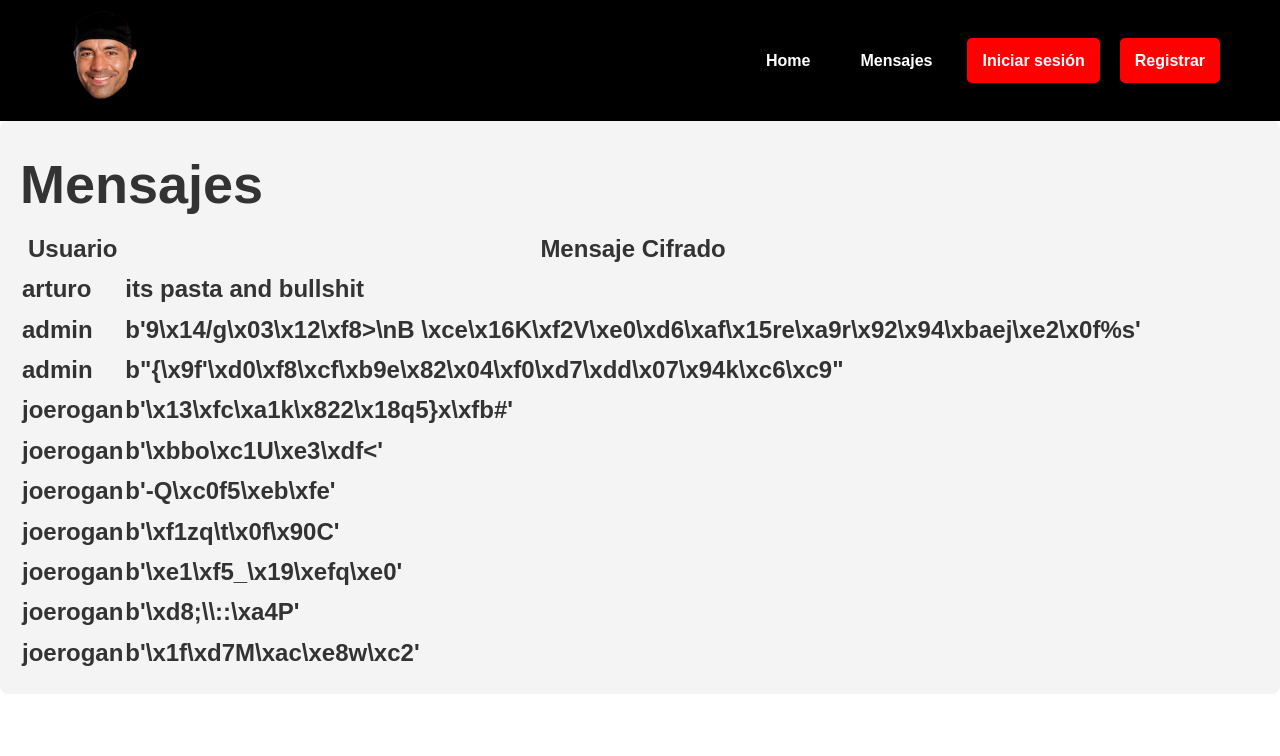
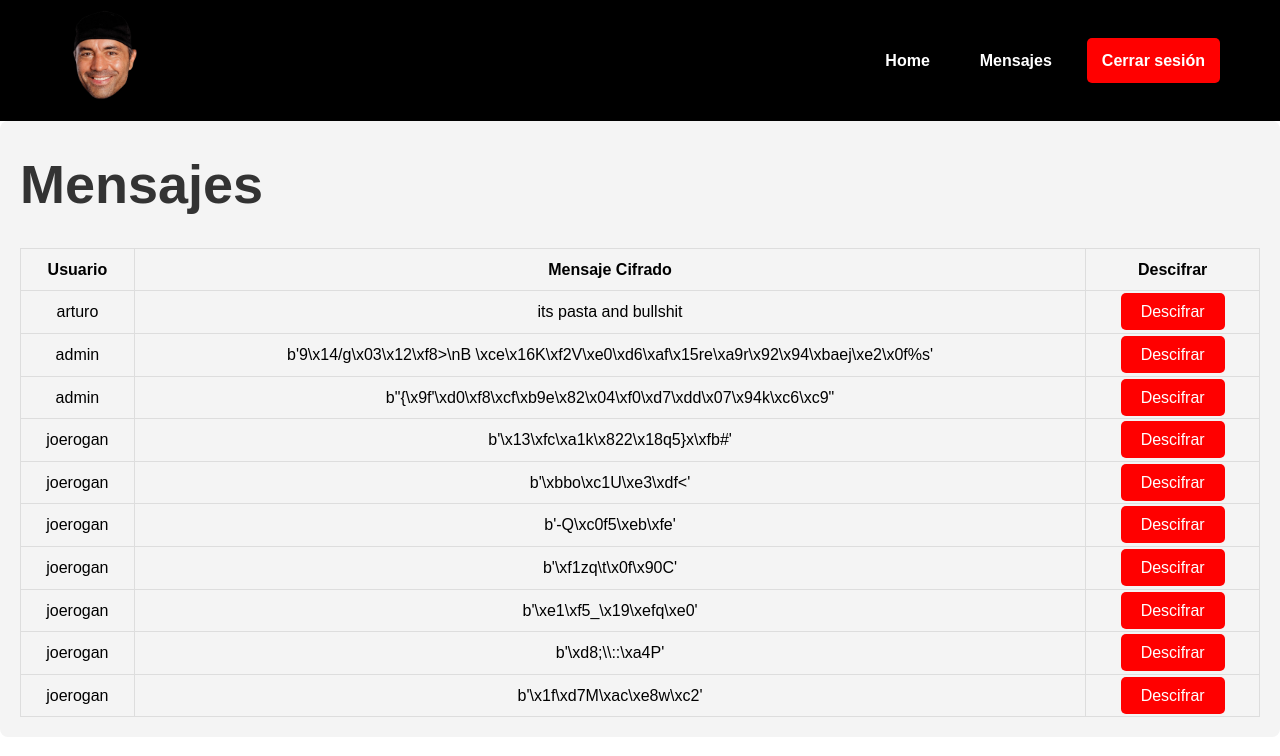
Before and after one commit to arutrosotillo/trabajo_cripto, a Flask app: page /mensajes in a window 1280 px wide. Shown: the top 756 px of the page. Run offline with Flask 3, Linux system fonts and the light colour scheme; a user stored in the database is signed in; data comes from the database, SQL or seed files in the repository; both versions use the stored data as it was after the commit.

Commit message:
Arreglos página mensajes y comienzo desarrollo Descifrar

```diff
--- a/app.py
+++ b/app.py
@@ -4,14 +4,21 @@ import sqlite3
 import bcrypt
 from Crypto.Cipher import AES # para cifrar y descifrar
 from Crypto.Random import get_random_bytes
+
+
 app = Flask(__name__)
 app.secret_key = 'your_secret_key'
+
+
 
 def get_db_connection():
     conn = sqlite3.connect('database.db')
     conn.row_factory = sqlite3.Row
     return conn
 
+@app.context_processor #Esto es para que el header sepa en cualquier html si el usuario está logueado o no
+def inject_user():
+    return dict(is_logged_in='user_id' in session)
 
 @app.route('/')
 def index():
@@ -85,7 +92,7 @@ def submit_message():
     message = request.form['message']
 
     # Aquí empieza la lógica para cifrar
-    key = get_random_bytes(32) # Use a stored / generated key
+    key = b'123456789' # Use a stored / generated key
     data = message.encode('utf-8')
 
     cipher_encrypt = AES.new(key, AES.MODE_CFB) # Utiliza el modo CFB
@@ -124,5 +131,6 @@ def mensajes():
 
 
 
+
 if __name__ == '__main__':
     app.run(debug=True)
--- a/static/css/styles.css
+++ b/static/css/styles.css
@@ -96,9 +96,6 @@ nav {
     margin-bottom: 20px;
 }
 
-
-
-
 .formato-mensajes {
     padding: 20px;
     background-color: #f4f4f4;
@@ -112,11 +109,17 @@ nav {
     color: #333;
 }
 
+.elementos-tabla {
+    width: 100%;
+    border-collapse: collapse;
+    margin-top: 20px;
+    border: 1px solid #ddd;
+}
 
-.elementos-tabla {
-    font-size: 24px;
-    font-weight: bold;
-    color: #333;
+.elementos-tabla th, .elementos-tabla td {
+    border: 1px solid #ddd; /* Asegura que las celdas también tengan bordes */
+    padding: 8px;
+    text-align: center; /* Centra el texto en las celdas */
 }
 
 table.grande {
@@ -139,4 +142,5 @@ table.grande th {
 
 table.grande td {
     text-align: center; /* Centra el texto en las celdas */
+
 }
--- a/templates/mensajes.html
+++ b/templates/mensajes.html
@@ -32,6 +32,7 @@
                 <tr>
                     <th>Usuario</th>
                     <th>Mensaje Cifrado</th>
+                    <th>Descifrar</th>
                 </tr>
             </thead>
             <tbody>
@@ -39,6 +40,7 @@
                 <tr>
                     <td>{{ message.username }}</td>
                     <td>{{ message.message }}</td>
+                    <td><a href="#" class="btn">Descifrar</a></td>
                 </tr>
                 {% endfor %}
             </tbody>
```
Also changed, not shown: database.db.
